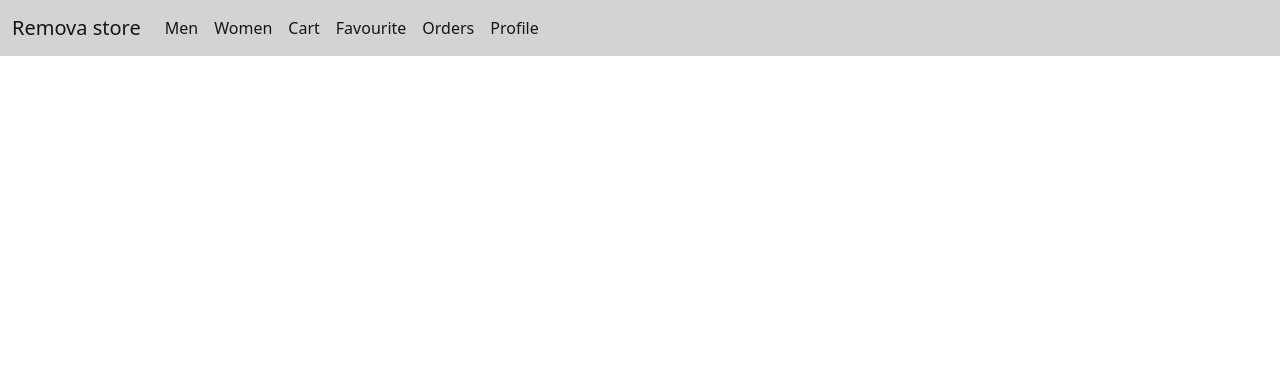
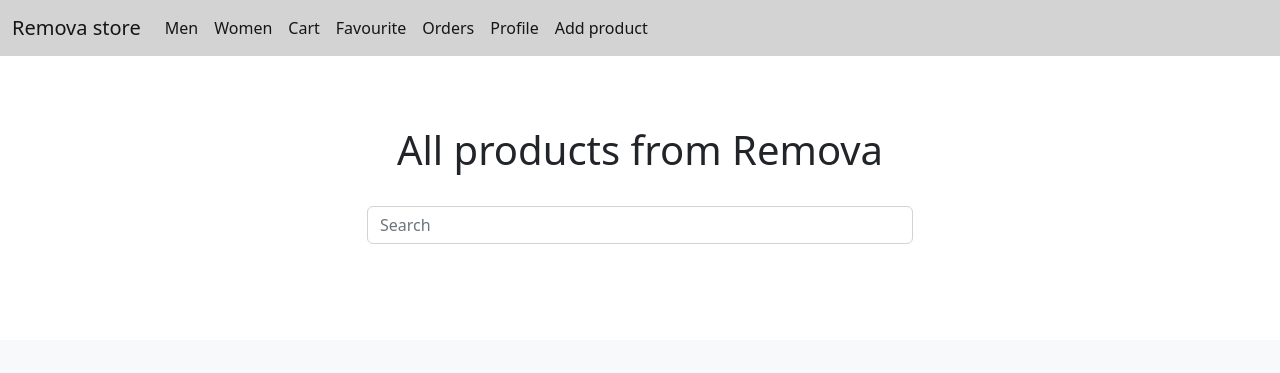
Before and after one commit to MMingazoff/sem-project-regina, a Flask app: page /main_page in a window 1280 px wide. Shown: the top 373 px of the page. Before the commit the page ends 56 px from the top, so only its background shows below. Run offline with Flask 2, Linux system fonts and the light colour scheme; a user stored in the database is signed in; a database or web service that is not in the repository returns one stand-in record (values such as "Sample title"); some libraries are stand-ins or nearby versions.

Commit message:
add main_page

```diff
--- a/app.py
+++ b/app.py
@@ -21,18 +21,23 @@ def hello_world():  # put application's code here
 
 @app.route('/main_page')
 def main_page():
+    products = db.get_all_product()
+    print(products)
     context = {
-        'title': 'Remova store'
+        'title': 'Remova store',
+        'products': products
     }
     return render_template('main_page.html', **context)
 
 
-@app.route('/season/<string:season_name>')
-def season_page(season_name):
-    context = {
-        'title': season_name
-    }
-    return render_template('main_page.html', **context)
+@app.route('/prodict/<int:id>')
+def product(id):
+    pass
+
+
+@app.route('/add_product')
+def add_product():
+    return render_template('add_product.html')
 
 
 @app.route('/profile')
--- a/db_init.py
+++ b/db_init.py
@@ -31,7 +31,7 @@ if __name__ == '__main__':
                 category    varchar          NOT NULL,
                 cost        double precision NOT NULL,
                 image_url   text,
-                id          integer          NOT NULL UNIQUE,
+                id          serial           NOT NULL UNIQUE,
                 PRIMARY KEY (id)
             );
 
@@ -40,7 +40,7 @@ if __name__ == '__main__':
                 create_date date default (now()),
                 summa       double precision NOT NULL,
                 user_id     integer          NOT NULL,
-                id          integer          NOT NULL UNIQUE,
+                id          serial           NOT NULL UNIQUE,
                 PRIMARY KEY (id),
                 CONSTRAINT fk_user
                     FOREIGN KEY (user_id)
--- a/my_database.py
+++ b/my_database.py
@@ -54,6 +54,15 @@ class DataBase:
             print(e)
             return False
 
+    def get_all_product(self):
+        try:
+            self.cur.execute("SELECT * FROM products")
+            res = self.cur.fetchall()
+            return res
+        except Exception as e:
+            print(e)
+            return False
+
 
 class UserLogin:
     def fromDB(self, user_id, db):
@@ -75,3 +84,7 @@ class UserLogin:
 
     def get_id(self):
         return str(self.__user[0])
+
+    @property
+    def is_admin(self):
+        return self.__user[6]
--- /dev/null
+++ b/templates/add_product.html
@@ -0,0 +1,6 @@
+{% extends 'base.html' %}
+
+{% block body %}
+    <br><br><br><br>
+    add product
+{% endblock %}
--- a/templates/main_page.html
+++ b/templates/main_page.html
@@ -1 +1,42 @@
-{% extends 'base.html'%}
+{% extends 'base.html' %}
+
+{% block body %}
+    <section class="py-5 text-center container">
+        <div class="row py-lg-5">
+            <div class="col-lg-6 col-md-8 mx-auto">
+                <h1 class="fw-light">All products from Remova</h1>
+                <br>
+                <form role="search" method="get">
+                    <input class="form-control" type="search" placeholder="Search" aria-label="Search">
+                </form>
+                {#здесь нужно добавить поисковую строку и выбор категорий#}
+            </div>
+        </div>
+    </section>
+    <div class="album py-5 bg-light">
+        <div class="container">
+
+            <div class="row row-cols-1 row-cols-sm-2 row-cols-md-3 g-3 row-cols-md-4">
+                {% for product in products %}
+                    <div class="col">
+                        <a href="{{ url_for('product', id=product[6]) }}" class="link-dark"
+                           style="text-decoration: none;">
+                            <div class="card shadow-sm">
+                                <div style="overflow: hidden; height: 300px;">
+                                    <img src="{{ product[5] }}"
+                                         alt="{{ product[0] }}"
+                                         style="width: 100%; height: 100%; object-fit: cover">
+                                </div>
+                                <div class="card-body" style="background-color: lightgray">
+                                    <p class="card-text">{{ product[0] }}</p>
+                                    <p class="card-text">{{ product[4] }}</p>
+                                    <p class="card-text"><small>{{ product[1]|truncate(50) }}</small></p>
+                                </div>
+                            </div>
+                        </a>
+                    </div>
+                {% endfor %}
+            </div>
+        </div>
+    </div>
+{% endblock %}
--- a/templates/page_elements/navbar.html
+++ b/templates/page_elements/navbar.html
@@ -1,4 +1,4 @@
-<nav class="navbar navbar-expand-lg navbar-light" style="background-color: lightgray">
+<nav class="navbar navbar-expand-lg navbar-light fixed-top" style="background-color: lightgray">
     <div class="container-fluid">
         <a class="navbar-brand" href="/main_page">Remova store</a>
         <button class="navbar-toggler" type="button" data-bs-toggle="collapse" data-bs-target="#navbarNavDropdown"
@@ -25,6 +25,11 @@
                 <li class="nav-item">
                     <a class="nav-link active" aria-current="page" href="/profile">Profile</a>
                 </li>
+                {% if current_user.is_admin %}
+                    <li class="nav-item">
+                        <a class="nav-link active" aria-current="page" href="{{ url_for('add_product') }}">Add product</a>
+                    </li>
+                {% endif %}
             </ul>
         </div>
     </div>
--- a/templates/register_page.html
+++ b/templates/register_page.html
@@ -1,5 +1,6 @@
 {% extends 'base.html' %}
 {% block body %}
+    <br><br><br>
     <form class="registration-form" method="post" onsubmit="checkRegForm(event)">
         <div class="mb-3">
             <label for="first_name" class="form-label">First name</label>
```
Also changed, not shown: templates/profile_page.html (+9 -6 lines).
